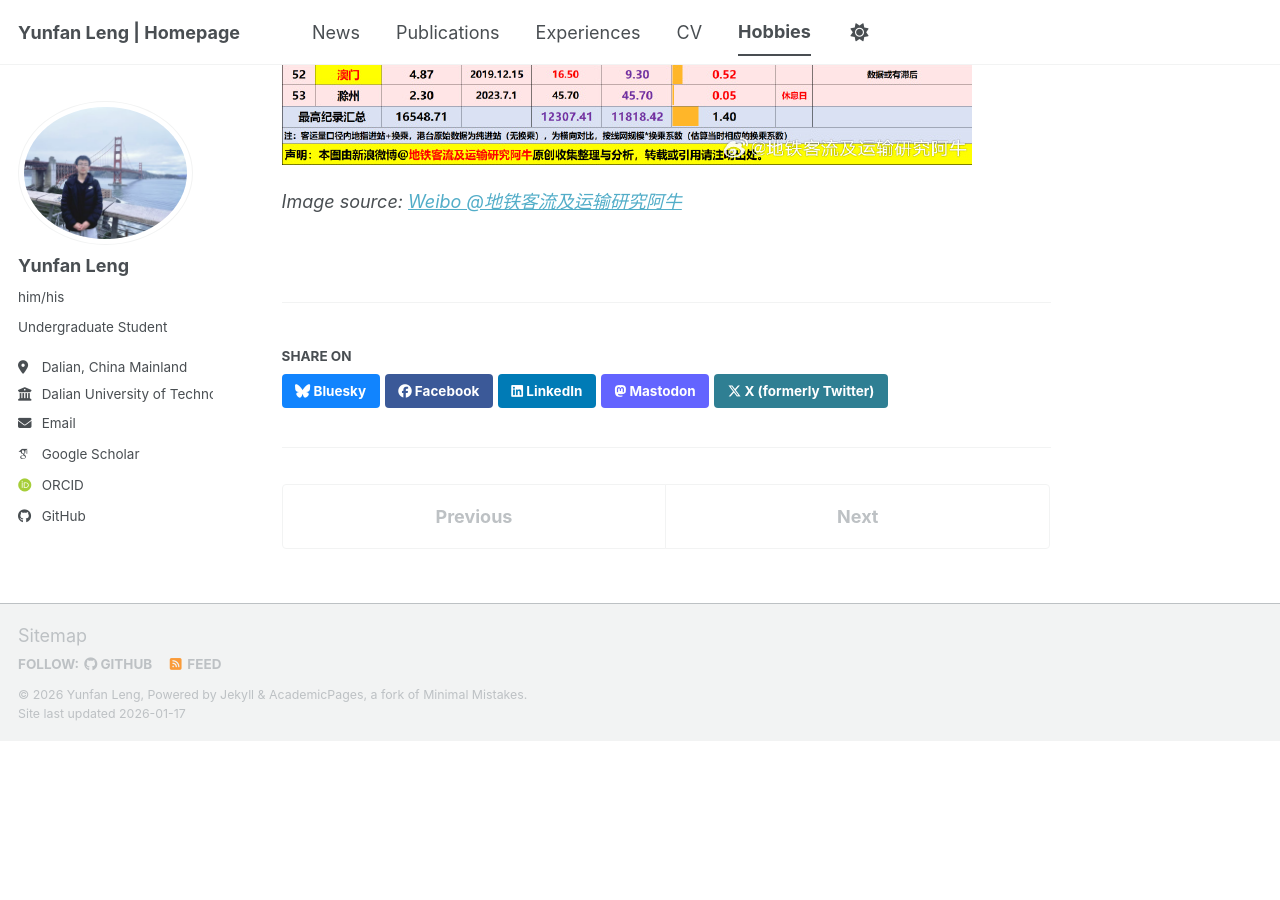
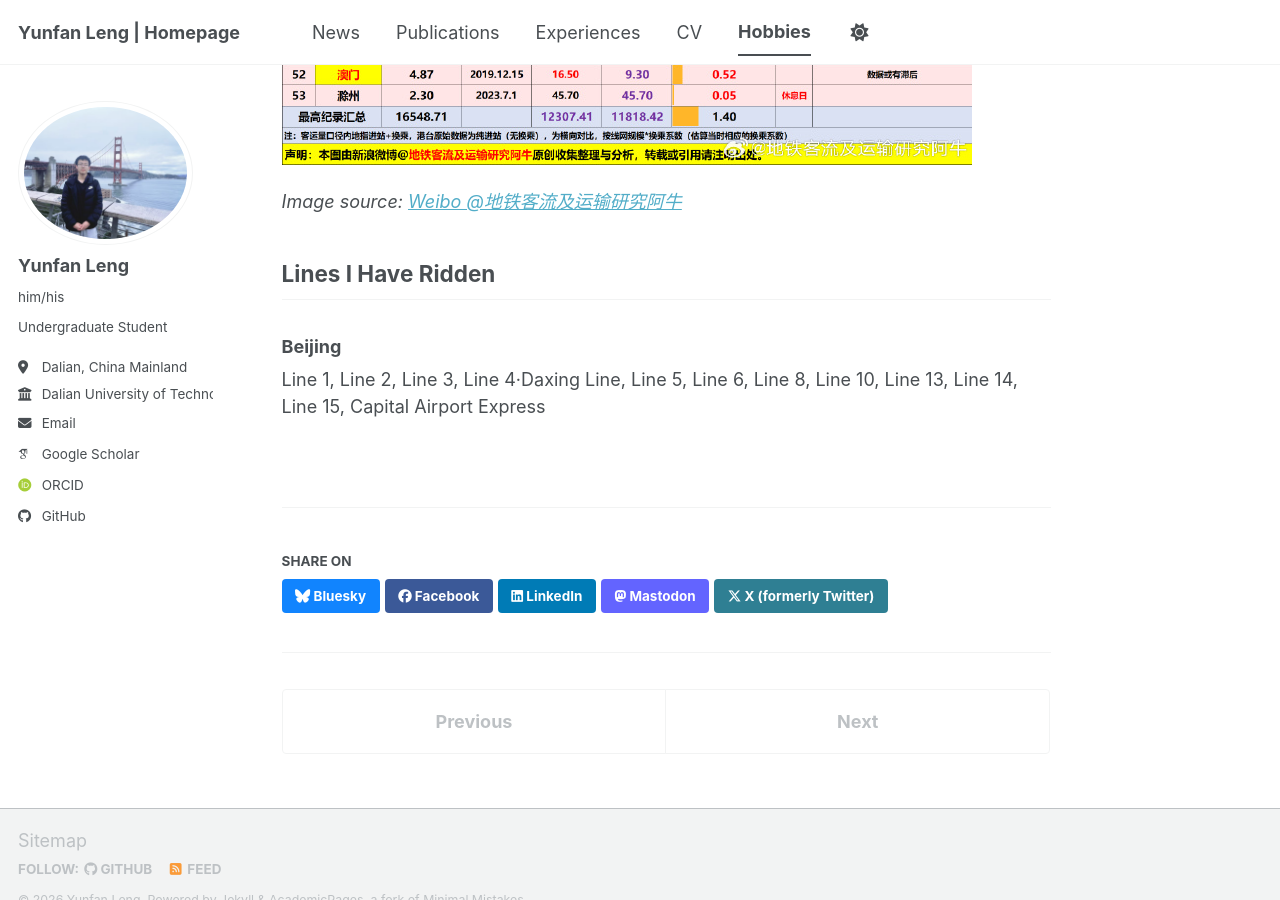
Before and after one commit to WENJIN6666/wenjin6666.github.io, a Jekyll site: the page built from _hobbies/urban-rail-transit.md, in a window 1280 px wide and 900 px high, scrolled down 1507 px. Built offline with Jekyll 4.4.1, drawn with Linux system fonts in a browser that asks for light colours; some web fonts are replaced; a script bundle is joined from its source files by our own code; library files that are not in the unit come from our copies; before the commit the page ends 2248 px from its top, so only the background shows below that.

Commit message:
Add lines ridden section - Beijing

```diff
--- a/_hobbies/urban-rail-transit.md
+++ b/_hobbies/urban-rail-transit.md
@@ -12,3 +12,8 @@ I am an urban rail transit enthusiast with a long-standing interest in studying
 ![Maximum Daily Passenger Flow of Urban Rail Transit Systems in China](/files/metromaxdata.jpg)
 
 *Image source: [Weibo @地铁客流及运输研究阿牛](https://weibo.com/1005052728041997?profile_ftype=1)*
+
+## Lines I Have Ridden
+
+### Beijing
+Line 1, Line 2, Line 3, Line 4·Daxing Line, Line 5, Line 6, Line 8, Line 10, Line 13, Line 14, Line 15, Capital Airport Express
```
